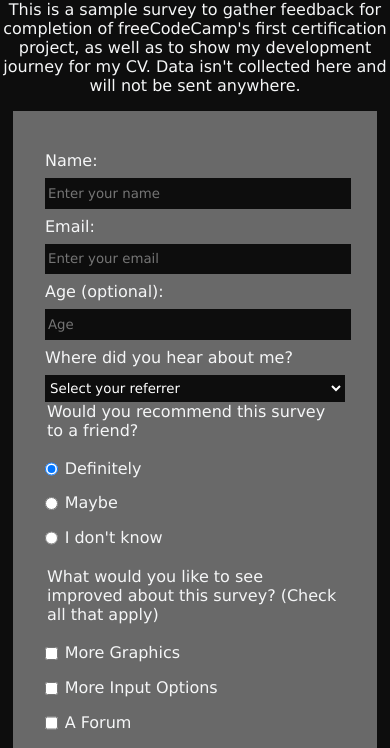
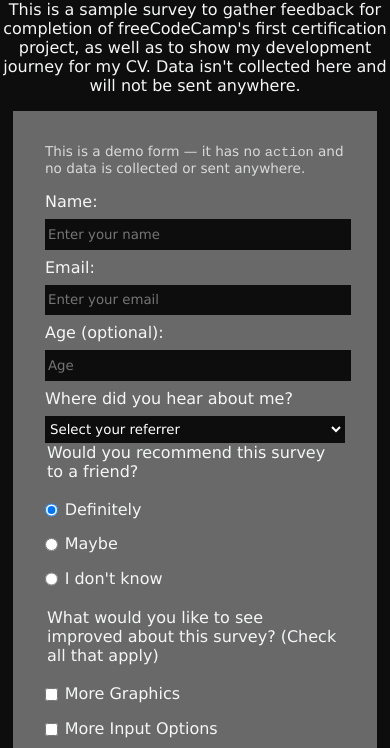
Before and after one commit to billyx86/fcc-surveyform, a website: page index.html in a window 390 px wide. Shown: the part 81-829 px from the top of the page. Drawn offline with Linux system fonts and the light colour scheme.

Commit message:
fix: add autocomplete to name/email, mark the form as a no-action demo (#5) (#7)
- autocomplete="name" on #name, autocomplete="email" on #email so
  browser autofill / password managers can help.
- autocomplete="off" on #number (it is the age field, not a phone
  field — #6's premise is invalid, see the issue).
- A short demo note inside the form documents that it intentionally
  has no action and no data is collected or sent anywhere, per the
  issue's "or a note that this is a demo form" option.
- .demo-note styling + two spec tests (autocomplete present; form has
  no action and states it is a demo).

Co-authored-by: Billy King <billyx86@users.noreply.github.com>

```diff
--- a/index.html
+++ b/index.html
@@ -12,6 +12,10 @@
       <p id="description">This is a sample survey to gather feedback for completion of freeCodeCamp's first certification project, as well as to show my development journey for my CV. Data isn't collected here and will not be sent anywhere.</p>
     </header>
     <form id="survey-form">
+      <p class="demo-note">
+        This is a demo form — it has no <code>action</code> and no data is
+        collected or sent anywhere.
+      </p>
       <div class="form-group">
         <label id="name-label" for="name">Name:</label>
         <input
@@ -20,6 +24,7 @@
           id="name"
           class="form-control"
           placeholder="Enter your name"
+          autocomplete="name"
           required
         />
       </div>
@@ -32,6 +37,7 @@
           id="email"
           class="form-control"
           placeholder="Enter your email"
+          autocomplete="email"
           required
         />
       </div>
@@ -46,6 +52,7 @@
           placeholder="Age"
           min="0"
           max="99"
+          autocomplete="off"
         />
       </div>
 
--- a/styles.css
+++ b/styles.css
@@ -72,3 +72,8 @@
   color: #ffffff;
   min-width: 300px;
 }
+.demo-note {
+  font-size: 0.85rem;
+  opacity: 0.8;
+  margin: 0 0 1rem;
+}
```
Also changed, not shown: tests/html.test.js (+17 -0 lines).
